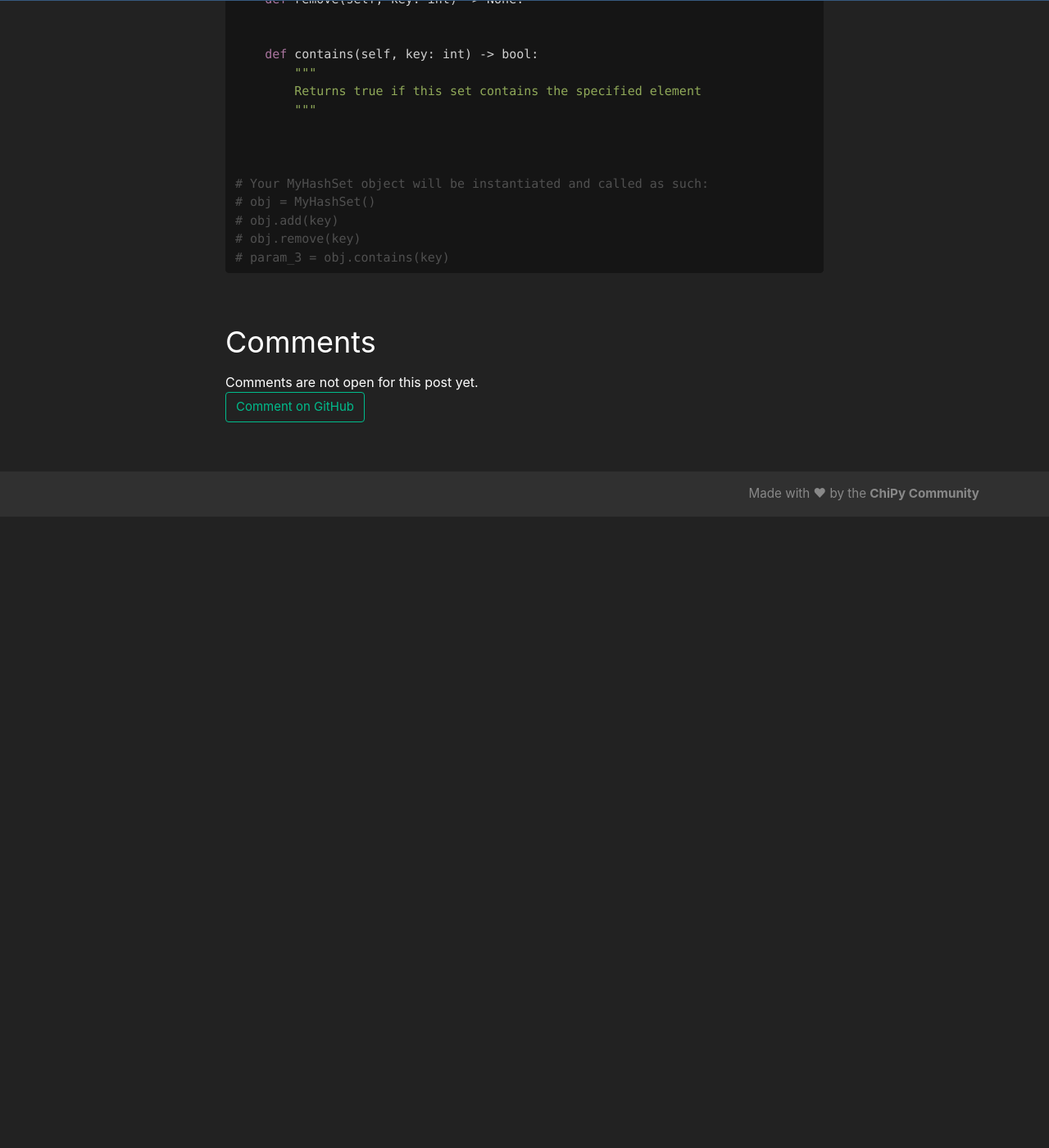
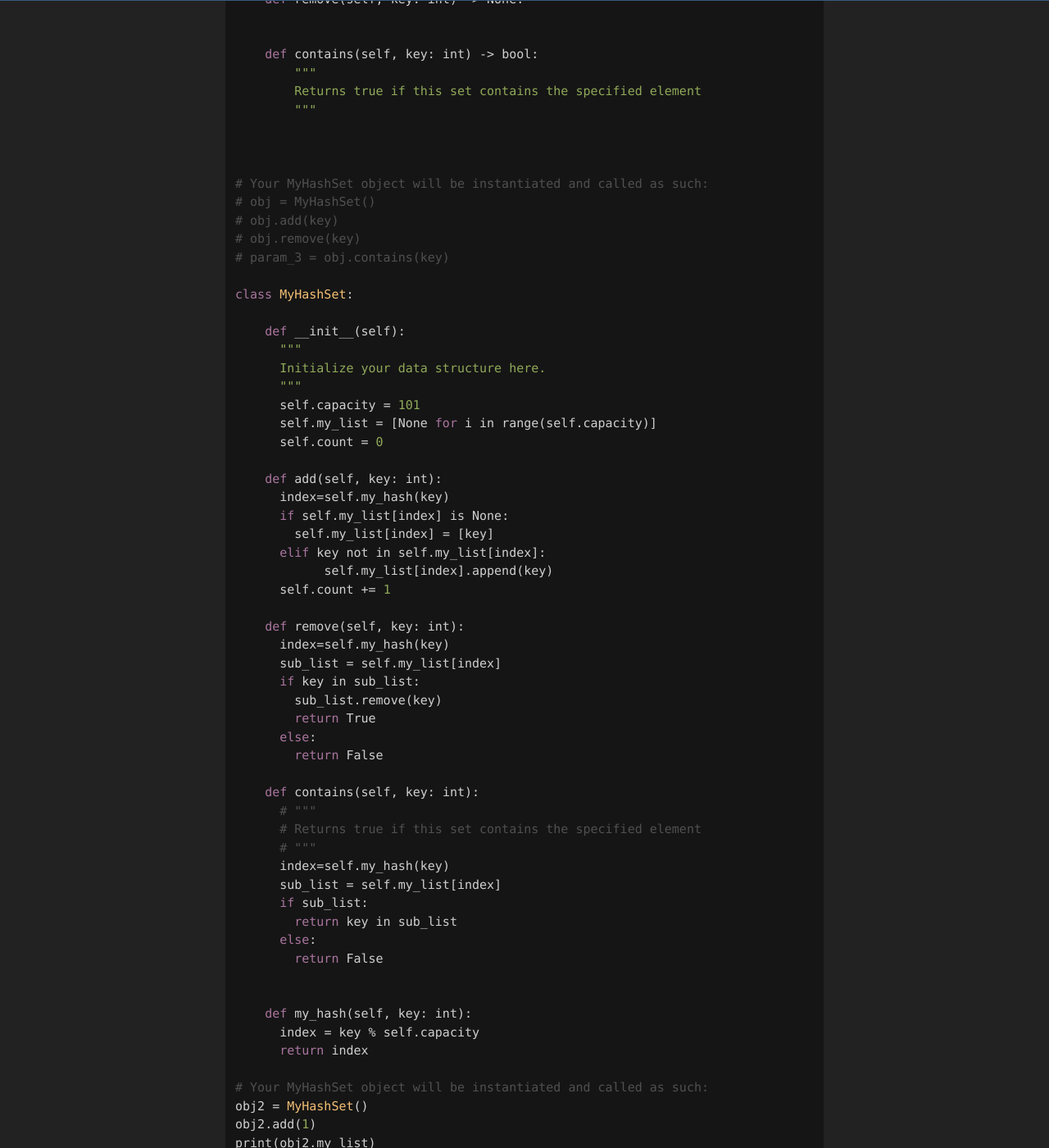
Before and after one commit to chicagopython/algosig, a Jekyll site: the page built from _posts/2020-08-06-create-hashset.md, in a window 1280 px wide and 1400 px high, scrolled down 909 px. Shown: the whole window at 82% size. Built offline with Jekyll 4.4.1, drawn with Linux system fonts in a browser that asks for light colours; nearby versions of some CDN libraries; our own code applies the rules of GitHub Pages for plain Markdown files; before the commit the page ends 1539 px from its top, so only the background shows below that; some of the changed text lies outside the part shown.

Commit message:
Update 2020-08-06-create-hashset.md

````diff
--- a/_posts/2020-08-06-create-hashset.md
+++ b/_posts/2020-08-06-create-hashset.md
@@ -54,4 +54,60 @@ class MyHashSet:
 # obj.add(key)
 # obj.remove(key)
 # param_3 = obj.contains(key)
+
+class MyHashSet:
+
+    def __init__(self):
+      """
+      Initialize your data structure here.
+      """
+      self.capacity = 101
+      self.my_list = [None for i in range(self.capacity)]
+      self.count = 0
+
+    def add(self, key: int):
+      index=self.my_hash(key)
+      if self.my_list[index] is None:
+        self.my_list[index] = [key]
+      elif key not in self.my_list[index]:
+            self.my_list[index].append(key)
+      self.count += 1
+
+    def remove(self, key: int):
+      index=self.my_hash(key)
+      sub_list = self.my_list[index]
+      if key in sub_list:
+        sub_list.remove(key)
+        return True
+      else:
+        return False
+
+    def contains(self, key: int):
+      # """
+      # Returns true if this set contains the specified element
+      # """
+      index=self.my_hash(key)
+      sub_list = self.my_list[index]
+      if sub_list:
+        return key in sub_list
+      else:
+        return False
+
+
+    def my_hash(self, key: int):
+      index = key % self.capacity
+      return index
+
+# Your MyHashSet object will be instantiated and called as such:
+obj2 = MyHashSet()
+obj2.add(1)
+print(obj2.my_list)
+obj2.remove(1)
+print(" ")
+print(obj2.my_list)
+
+obj2.add(3)
+print("contains 3:", obj2.contains(3))  # should be True
+print(" ")
+print("contains 2:", obj2.contains(2))  # should be False
 ```
````
